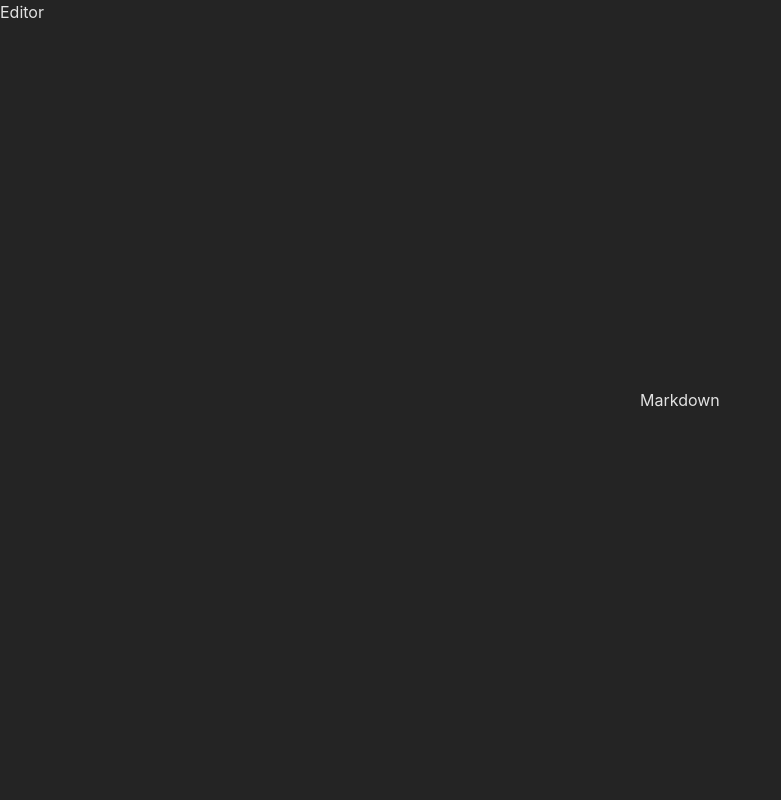
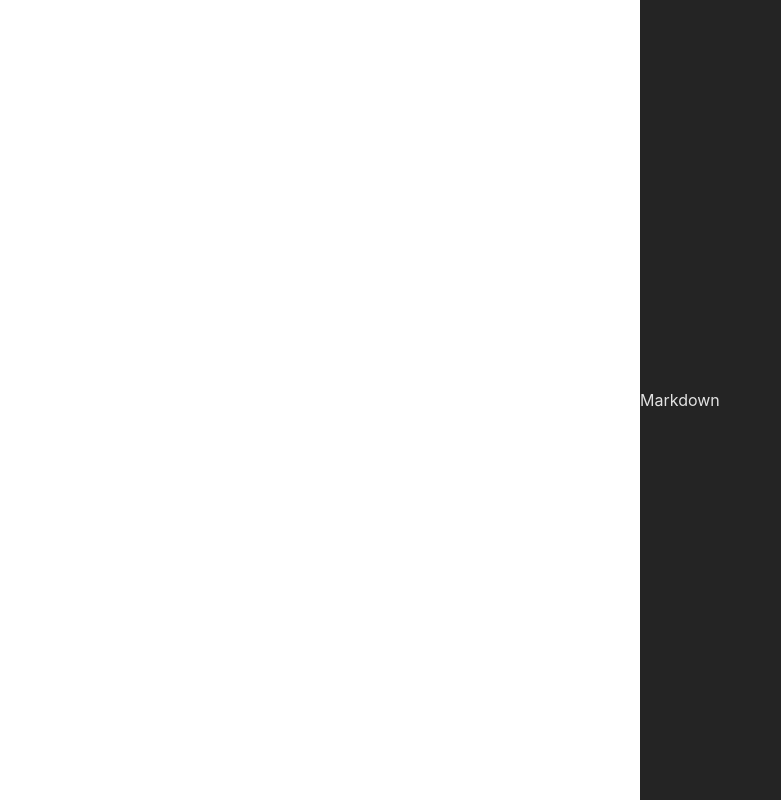
Before and after one commit to Sty6x/vite-reactts-electron, a React (Vite) app: page / in a window 1280 px wide. Shown: the whole page, without its empty margins (0-781 px from the left). Built offline with nearby package versions, Linux system fonts and the light colour scheme.

Commit message:
ref: using codemirror react

```diff
--- a/package.json
+++ b/package.json
@@ -19,6 +19,7 @@
     "e2e": "playwright test"
   },
   "dependencies": {
+    "@uiw/react-codemirror": "^4.20.2",
     "electron-updater": "^5.3.0",
     "react-markdown": "^8.0.7"
   },
--- a/src/App.scss
+++ b/src/App.scss
@@ -29,3 +29,8 @@ body,
 		height: 100%;
 	}
 }
+
+#editor-parent {
+	background-color: white;
+	color: black;
+}
--- a/src/App.tsx
+++ b/src/App.tsx
@@ -10,6 +10,7 @@ function App() {
 	const [count, setCount] = useState(0);
 	const [userInput, setUserInput] = useState<string>("");
 	const editorRef = useRef<HTMLDivElement>();
+
 	function handleChange(e: React.ChangeEvent<HTMLTextAreaElement>) {
 		const inputValue: string = e.target.value;
 		setUserInput(inputValue);
@@ -17,8 +18,7 @@ function App() {
 	return (
 		<div className="App">
 			<div>
-				<h1>Editor</h1>
-				<div ref={editorRef} id="editor-Parent"></div>
+				<div ref={editorRef} id="editor-parent" />
 			</div>
 			<div>
 				<h1>Markdown</h1>
```
